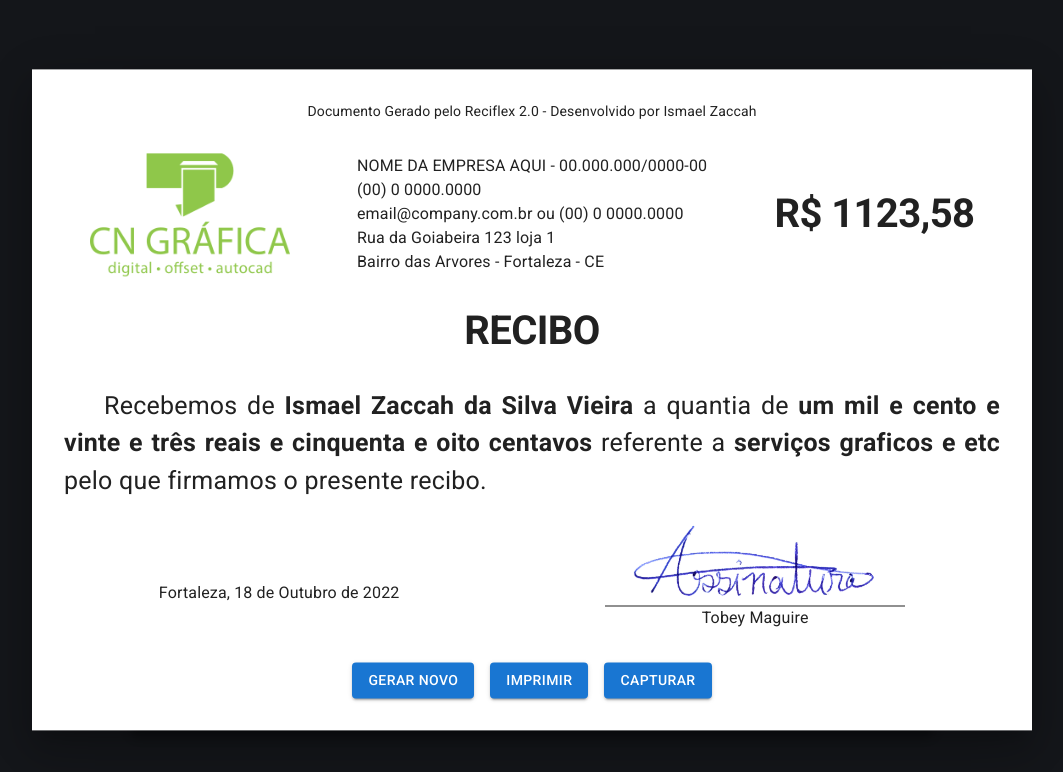
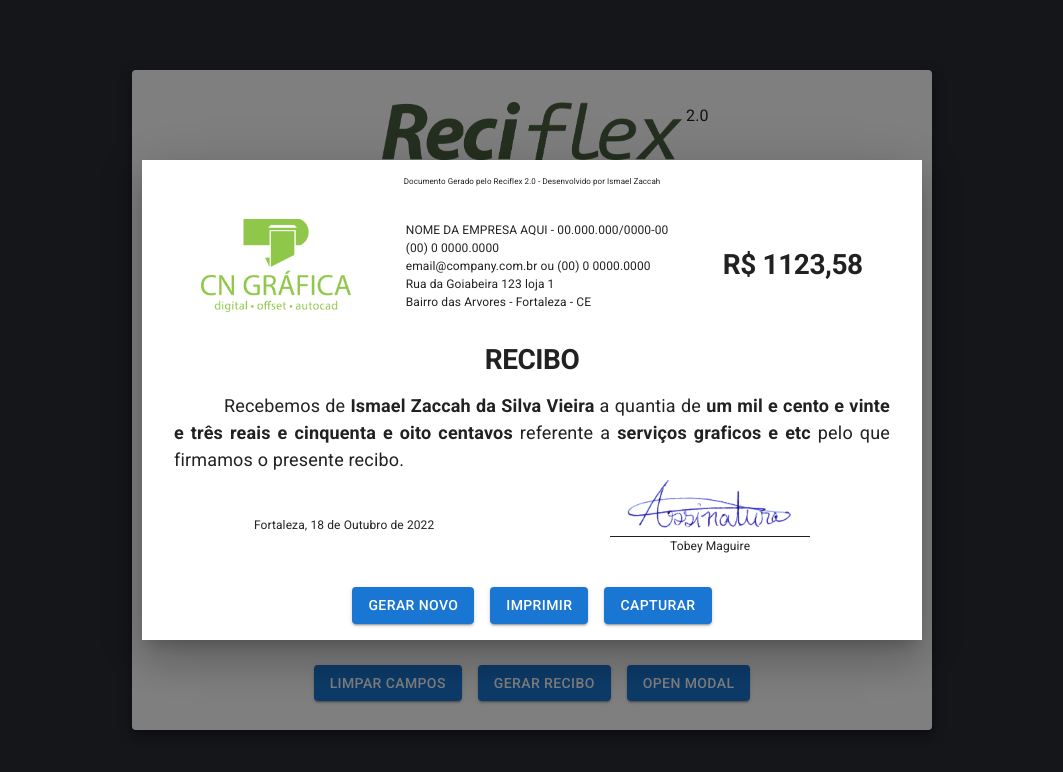
Before and after one commit to ismaelzaccah/reciflex-2, a React (Create React App) app: page / in a window 1280 px wide. Both pictures are taken after typing "Sample", "Sample", "Sample" into the empty fields and a click on the button "GERAR RECIBO". Shown: the top 772 px of the page, without its empty margins (108-1171 px from the left). Built offline with nearby package versions, Linux system fonts and the light colour scheme.

Commit message:
feat: print A5 added

```diff
--- a/package.json
+++ b/package.json
@@ -16,6 +16,7 @@
     "react": "^18.2.0",
     "react-dom": "^18.2.0",
     "react-scripts": "^5.0.1",
+    "react-to-print": "^2.14.10",
     "web-vitals": "^2.1.4"
   },
   "scripts": {
--- a/src/components/GeneratedReceiptModal/index.jsx
+++ b/src/components/GeneratedReceiptModal/index.jsx
@@ -2,6 +2,7 @@ import { Box, Button, Typography } from "@mui/material"
 import { Stack } from "@mui/system";
 import html2canvas from "html2canvas";
 import * as React from "react";
+import { useReactToPrint } from "react-to-print";
 import companyLogo from "../../assets/logo.png"
 import company from "../../config";
 import '../../utils/extenso'
@@ -12,16 +13,16 @@ const style = {
   top: '50%',
   left: '50%',
   transform: 'translate(-50%, -50%)',
-  width: 1000,
+  width: 780,
   bgcolor: 'background.paper',
   boxShadow: 24,
-  pb: 4,
-};
+  pb: 2,
+}
 
 const GeneratedReceiptModal = () => { //FIXME - Insert props
   const { companyName, cnpj, contact, adress, signature } = company;
 
-  const props = {
+  const props = { //FIXME - remove after insert props
     clientName: "Ismael Zaccah da Silva Vieira",
     receiptValue: "1123,58",
     description: "serviços graficos e etc",
@@ -30,6 +31,7 @@ const GeneratedReceiptModal = () => { //FIXME - Insert props
     includeCNPJ: true,
     signature: "1",
   }
+
   const dateInFull = () => {
     const monthInFull = ["Janeiro", "Fevereiro", "Março", "Abril", "Maio", "Junho", "Julho", "Agosto", "Setembro", "Outubro", "Novembro", "Dezembro"];
     if (props.useTodayDate) {
@@ -42,16 +44,16 @@ const GeneratedReceiptModal = () => { //FIXME - Insert props
 
   const signatureSpace = () => {
     if (props.signature) {
-      return <img src={SignatureImage(props.signature)} alt="Assinatura" width={250} />
+      return <img src={SignatureImage(props.signature)} alt="Assinatura" width={170} />
     }
-    return <Box width={250} height={70} />
+    return <Box width={170} height={70} />
   }
 
-  const contentToScreenshot = React.useRef();
+  const contentToPrintRef = React.useRef();
 
   const handleScreenshot = async () => {
-    const element = contentToScreenshot.current;
-    const canvas = await html2canvas(element, {scale: 2});
+    const element = contentToPrintRef.current;
+    const canvas = await html2canvas(element, { scale: 2 });
     const data = canvas.toDataURL('image/png');
     const link = document.createElement('a');
     if (typeof link.download === 'string') {
@@ -65,18 +67,23 @@ const GeneratedReceiptModal = () => { //FIXME - Insert props
     }
   }
 
+  const handlePrint = useReactToPrint({
+    content: () => contentToPrintRef.current,
+  });
+
+
   return (
     <Box sx={style}>
-      <Box p={4} ref={contentToScreenshot}>
+      <Box py={2} px={4} ref={contentToPrintRef}>
         <Typography
           variant="body2"
           textAlign='center'
+          fontSize={8}
         >
           Documento Gerado pelo Reciflex 2.0 - Desenvolvido por Ismael Zaccah
         </Typography>
 
         <Stack
-          spacing={2}
           direction='row'
           justifyContent='space-around'
           alignItems='center'
@@ -85,10 +92,10 @@ const GeneratedReceiptModal = () => { //FIXME - Insert props
           <img
             src={companyLogo}
             alt={company.companyName}
-            width={200}
+            width={150}
             draggable={false}
           />
-          <Typography>
+          <Typography fontSize={12}>
             {companyName.toUpperCase() || "Nome da empresa não configurado"}
             {" - "}
             {props.includeCNPJ && (cnpj || " - CNPJ não configurado")}
@@ -113,7 +120,7 @@ const GeneratedReceiptModal = () => { //FIXME - Insert props
           <Typography
             variant="h1"
             component="h2"
-            fontSize={40}
+            fontSize={28}
             fontWeight="bold"
           >
             R$ {props.receiptValue}
@@ -124,16 +131,16 @@ const GeneratedReceiptModal = () => { //FIXME - Insert props
           variant="h1"
           textAlign="center"
           fontWeight="bold"
-          fontSize={40}
-          my={4}
+          fontSize={28}
+          my={2}
         >
           RECIBO
         </Typography>
 
         <Typography
-          fontSize={25}
+          fontSize={18}
           textAlign={"justify"}
-          sx={{ textIndent: 40 }}
+          sx={{ textIndent: 50 }}
         >
           Recebemos de <b>{props.clientName}</b> a quantia de <b>{props.receiptValue.extenso(true)}</b> referente a <b>{props.description}</b> pelo que firmamos o presente recibo.
         </Typography>
@@ -144,9 +151,8 @@ const GeneratedReceiptModal = () => { //FIXME - Insert props
           justifyContent='space-around'
           alignItems='baseline'
           textAlign="center"
-          mt={2}
         >
-          <Typography>
+          <Typography fontSize={12}>
             {company.adress.city + ", " + dateInFull()}
           </Typography>
 
@@ -154,7 +160,8 @@ const GeneratedReceiptModal = () => { //FIXME - Insert props
             {signatureSpace()}
             <Typography
               borderTop={1}
-              width={300}>
+              width={200}
+              fontSize={12}>
               {signature[props.signature] || "Assinatura"}
             </Typography>
           </Box>
@@ -164,16 +171,17 @@ const GeneratedReceiptModal = () => { //FIXME - Insert props
         spacing={2}
         direction='row'
         justifyContent='center'
+        mt={2}
       >
         <Button
           variant="contained"
-          onClick={() => console.log("GERAR NOVO")}
+          onClick={() => console.log("GERAR NOVO")} //FIXME - add generete new function
         >
           Gerar Novo
         </Button>
         <Button
           variant="contained"
-          onClick={() => console.log("IMPRIMIR")}
+          onClick={handlePrint}
         >
           Imprimir
         </Button>
```
Also changed, not shown: 1 other file (tests, documents, lock files or other folders).
